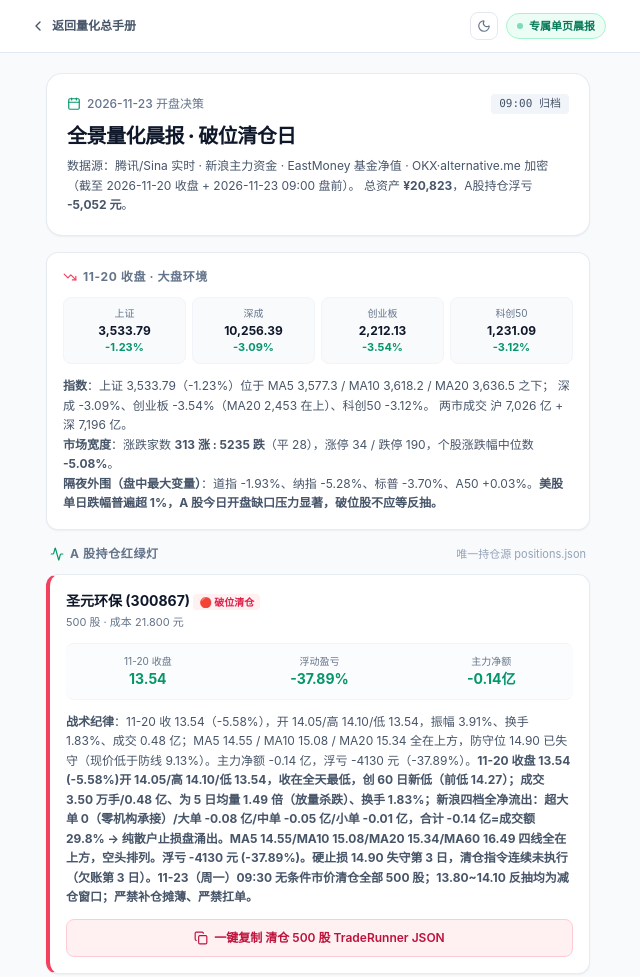
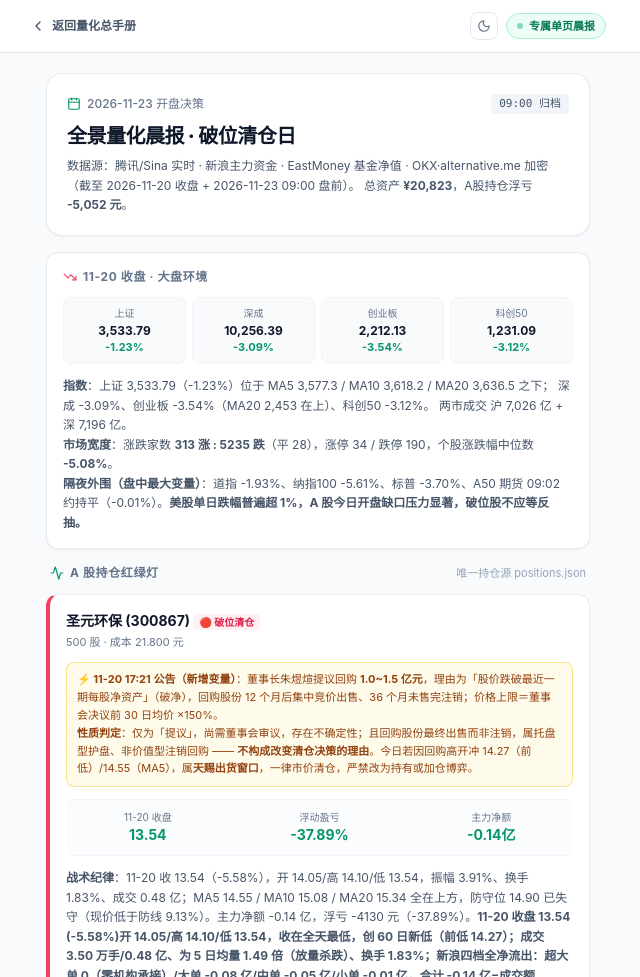
Before and after one commit to codingbooo/quant-handbook, a plain HTML site: page daily/2026-11-23.html in a window 1280 px wide. Shown: the top 977 px of the page, without its empty margins (322-962 px from the left). Drawn offline with nearby package versions, Linux system fonts and the light colour scheme.

Commit message:
daily: 11-23 补入圣元回购提议变量+外盘校正

```diff
--- a/daily/2026-11-23.html
+++ b/daily/2026-11-23.html
@@ -69,7 +69,7 @@
         深成 -3.09%、创业板 -3.54%（MA20 2,453 在上）、科创50 -3.12%。
         两市成交 沪 7,026 亿 + 深 7,196 亿。<br>
         <strong>市场宽度</strong>：涨跌家数 <strong>313 涨 : 5235 跌</strong>（平 28），涨停 34 / 跌停 190，个股涨跌幅中位数 <strong>-5.08%</strong>。<br>
-        <strong>隔夜外围（盘中最大变量）</strong>：道指 -1.93%、纳指 -5.28%、标普 -3.70%、A50 +0.03%。<strong>美股单日跌幅普遍超 1%，A 股今日开盘缺口压力显著，破位股不应等反抽。</strong>
+        <strong>隔夜外围（盘中最大变量）</strong>：道指 -1.93%、纳指100 -5.61%、标普 -3.70%、A50 期货 09:02 约持平（-0.01%）。<strong>美股单日跌幅普遍超 1%，A 股今日开盘缺口压力显著，破位股不应等反抽。</strong>
       </p>
     </div>
 
@@ -88,6 +88,10 @@
             <div class="font-bold text-slate-900 dark:text-white text-sm">圣元环保 (300867) <span class="px-1.5 py-0.5 rounded text-[10px] font-bold bg-rose-50 dark:bg-rose-500/15 text-rose-600 dark:text-rose-400">🔴 破位清仓</span></div>
             <div class="text-[11px] text-slate-500 dark:text-slate-400 mt-0.5">500 股 · 成本 21.800 元</div>
           </div>
+        </div>
+        <div class="rounded-lg border border-amber-300/60 bg-amber-50 dark:bg-amber-500/10 dark:border-amber-500/30 px-2.5 py-2 text-[11px] leading-relaxed text-amber-800 dark:text-amber-300">
+          <strong>⚡ 11-20 17:21 公告（新增变量）</strong>：董事长朱煜煊提议回购 <strong>1.0~1.5 亿元</strong>，理由为「股价跌破最近一期每股净资产」（破净），回购股份 12 个月后集中竞价出售、36 个月未售完注销；价格上限＝董事会决议前 30 日均价 ×150%。<br>
+          <strong>性质判定</strong>：仅为「提议」，尚需董事会审议，存在不确定性；且回购股份最终出售而非注销，属托盘型护盘、非价值型注销回购 —— <strong>不构成改变清仓决策的理由</strong>。今日若因回购高开冲 14.27（前低）/14.55（MA5），属<strong>天赐出货窗口</strong>，一律市价清仓，严禁改为持有或加仓博弈。
         </div>
         <div class="grid grid-cols-3 gap-2 py-2.5 border-y border-slate-100 dark:border-white/5 text-center bg-slate-50/50 dark:bg-surface-950/40 rounded-lg">
           <div><div class="text-[10px] text-slate-500 dark:text-slate-400">11-20 收盘</div>
@@ -182,7 +186,7 @@
         <i data-lucide="shield-alert" class="w-3.5 h-3.5"></i><span>今日三条铁律（按顺序执行）</span>
       </h2>
       <ol class="text-xs text-slate-700 dark:text-slate-300 leading-relaxed space-y-1.5 list-decimal list-inside">
-        <li><strong>09:30 开盘即清 300867 圣元环保 500 股</strong>——11-20 收 13.54 已破防守 14.90（低 9.13%），主力净额 -0.14 亿，跳空低开同样市价出，不等反抽、不摊平。</li><li><strong>09:30 开盘即清 002045 国光电器 600 股</strong>——11-20 收 8.03 已破防守 10.17（低 21.04%），主力净额 -0.56 亿，跳空低开同样市价出，不等反抽、不摊平。</li><li><strong>008086 与加密今日零操作</strong>：基金等 515050 放量站回 MA10 0.637 或回踩 60 日低 0.575 缩量长下影；加密零杠杆、不左侧挂单、不预挂止盈。</li>
+        <li><strong>09:30 开盘即清 300867 圣元环保 500 股</strong>——11-20 收 13.54 已破防守 14.90（低 9.13%），主力净额 -0.14 亿；叠加 11-20 董事长提议回购 1~1.5 亿的护盘变量 —— 低开照出，高开冲 14.27/14.55 更是出货窗口，不等反抽、不摊平、不博弈回购。</li><li><strong>09:30 开盘即清 002045 国光电器 600 股</strong>——11-20 收 8.03 已破防守 10.17（低 21.04%），主力净额 -0.56 亿，跳空低开同样市价出，不等反抽、不摊平。</li><li><strong>008086 与加密今日零操作</strong>：基金等 515050 放量站回 MA10 0.637 或回踩 60 日低 0.575 缩量长下影；加密零杠杆、不左侧挂单、不预挂止盈。</li>
       </ol>
     </div>
 
```
